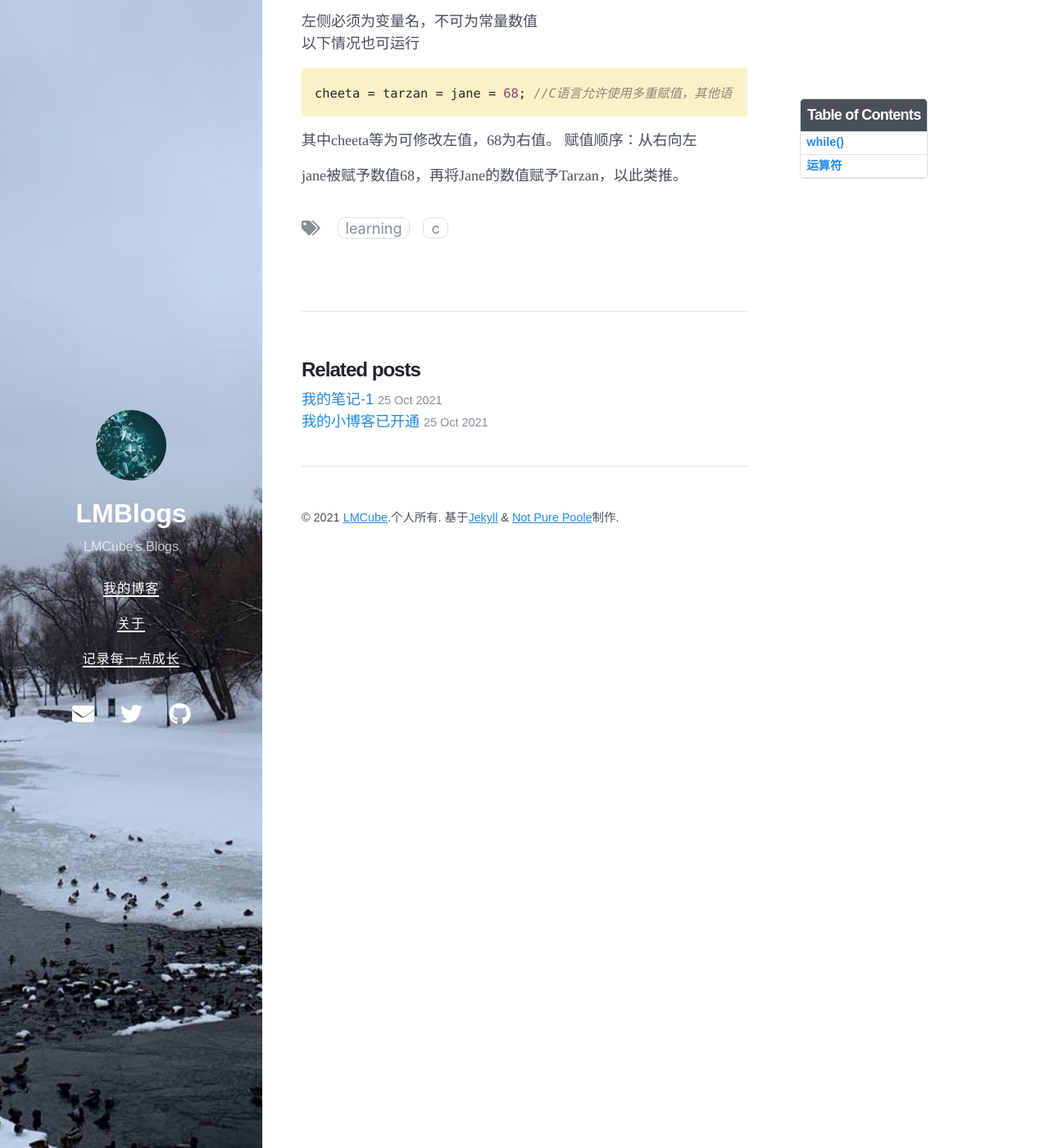
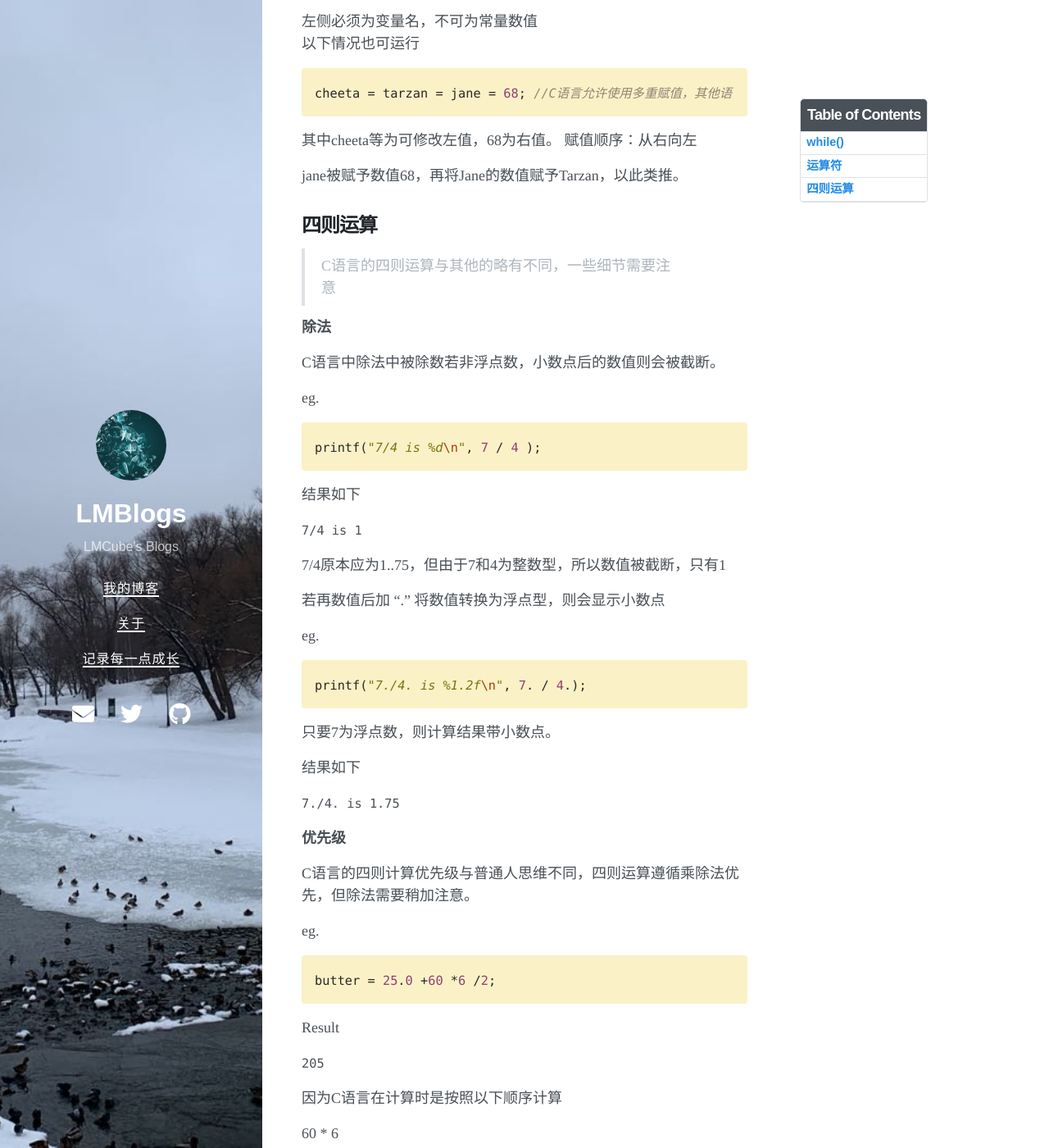
Before and after one commit to LandMineCube/LandMineCube.github.io, a Jekyll site: the page built from _posts/2021-10-26-运算符.md, in a window 1280 px wide and 1400 px high, scrolled down 1168 px. Shown: the whole window at 82% size. Built offline with Jekyll 4.4.1, drawn with Linux system fonts in a browser that asks for light colours; nearby versions of some CDN libraries; some of the changed text lies outside the part shown.

Commit message:
Update 2021-10-26-运算符.md

````diff
--- a/_posts/2021-10-26-运算符.md
+++ b/_posts/2021-10-26-运算符.md
@@ -63,3 +63,71 @@ cheeta = tarzan = jane = 68; //C语言允许使用多重赋值，其他语言尽
 赋值顺序：从右向左
 
 jane被赋予数值68，再将Jane的数值赋予Tarzan，以此类推。
+
+## 四则运算
+
+> C语言的四则运算与其他的略有不同，一些细节需要注意
+
+**除法**
+
+C语言中除法中被除数若非浮点数，小数点后的数值则会被截断。
+
+eg.
+
+```c
+printf("7/4 is %d\n", 7 / 4 );
+```
+
+结果如下
+
+`7/4 is 1`
+
+7/4原本应为1..75，但由于7和4为整数型，所以数值被截断，只有1
+
+若再数值后加   “.” 将数值转换为浮点型，则会显示小数点
+
+eg.
+
+```c
+printf("7./4. is %1.2f\n", 7. / 4.);
+```
+
+只要7为浮点数，则计算结果带小数点。
+
+结果如下
+
+`7./4. is 1.75`
+
+
+
+**优先级**
+
+C语言的四则计算优先级与普通人思维不同，四则运算遵循乘除法优先，但除法需要稍加注意。
+
+eg.
+
+```c
+butter = 25.0 +60 *6 /2;
+```
+
+Result
+
+`205`
+
+因为C语言在计算时是按照以下顺序计算
+
+60 * 6
+
+360 / 2
+
+180 + 25
+
+最后得到205
+
+若要得到192.5则需要换成
+
+```c
+butter = (25.0 +60 *6) / 2 ;
+```
+
+则会正常计算。
````
